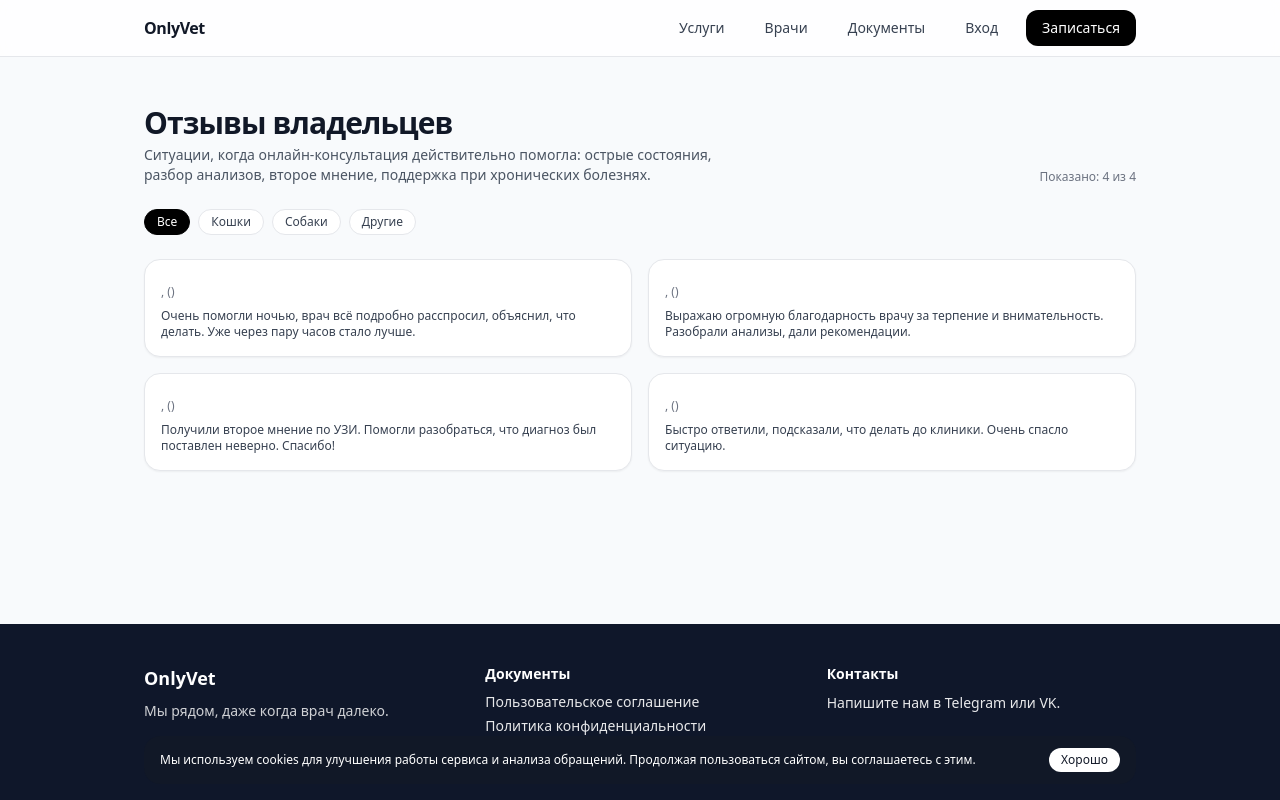
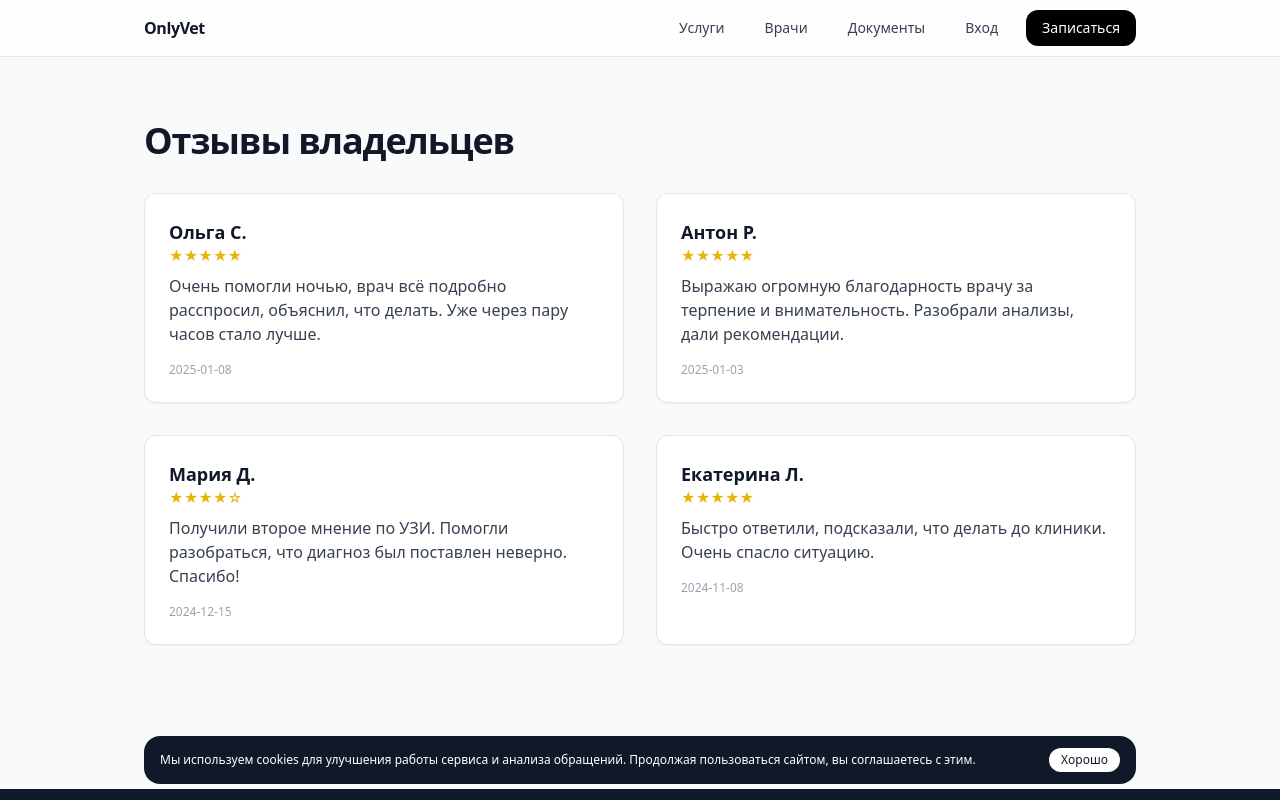
Before and after one commit to Stalser/OnlyVet3, a Next.js app: page /reviews in a window 1280 px wide. Shown: the top 800 px of the page. Built offline with nearby package versions, Linux system fonts and the light colour scheme.

Commit message:
Update page.tsx

```diff
--- a/app/reviews/page.tsx
+++ b/app/reviews/page.tsx
@@ -1,122 +1,25 @@
-"use client";
-
-import { useMemo, useState } from "react";
 import { reviews } from "../../lib/reviews";
 
-const SPECIES_FILTERS = [
-  { id: "all", label: "Все" },
-  { id: "кошка", label: "Кошки" },
-  { id: "собака", label: "Собаки" },
-  { id: "другой", label: "Другие" },
-];
+export default function ReviewsPage() {
+  return (
+    <main className="container mx-auto px-4 py-16">
+      <h1 className="text-4xl font-bold mb-8">Отзывы владельцев</h1>
 
-export default function ReviewsPage() {
-  const [species, setSpecies] = useState<string>("all");
-  const [tag, setTag] = useState<string>("");
-
-  const tags = useMemo(() => {
-    const set = new Set<string>();
-    reviews.forEach((r) => r.tag && set.add(r.tag));
-    return Array.from(set);
-  }, []);
-
-  const filtered = useMemo(() => {
-    return reviews.filter((r) => {
-      if (species !== "all" && r.species !== species) return false;
-      if (tag && r.tag !== tag) return false;
-      return true;
-    });
-  }, [species, tag]);
-
-  return (
-    <main className="bg-slate-50 py-12">
-      <div className="container space-y-6">
-        <div className="flex items-end justify-between gap-3 flex-wrap">
-          <div>
-            <h1 className="text-2xl sm:text-3xl font-semibold">
-              Отзывы владельцев
-            </h1>
-            <p className="text-sm text-gray-600 max-w-xl mt-1">
-              Ситуации, когда онлайн-консультация действительно помогла:
-              острые состояния, разбор анализов, второе мнение, поддержка при
-              хронических болезнях.
-            </p>
+      <div className="grid md:grid-cols-2 gap-8">
+        {reviews.map((r) => (
+          <div
+            key={r.id}
+            className="bg-white p-6 shadow-sm border border-gray-200 rounded-xl"
+          >
+            <div className="font-semibold text-lg">{r.name}</div>
+            <div className="text-yellow-500 text-sm mb-2">
+              {"★".repeat(r.rating)}{"☆".repeat(5 - r.rating)}
+            </div>
+            <p className="text-gray-700 whitespace-pre-line">{r.text}</p>
+            <div className="text-xs text-gray-400 mt-4">{r.date}</div>
           </div>
-          <div className="text-xs text-gray-500">
-            Показано: {filtered.length} из {reviews.length}
-          </div>
-        </div>
-
-        {/* Фильтры */}
-        <div className="flex flex-wrap gap-2 text-xs">
-          {SPECIES_FILTERS.map((f) => (
-            <button
-              key={f.id}
-              onClick={() => setSpecies(f.id)}
-              className={[
-                "badge",
-                species === f.id ? "badge-active" : "",
-              ].join(" ")}
-            >
-              {f.label}
-            </button>
-          ))}
-          {tags.length > 0 && (
-            <select
-              className="ml-auto rounded-xl border border-gray-200 px-3 py-1 outline-none.text-xs bg-white"
-              value={tag}
-              onChange={(e) => setTag(e.target.value)}
-            >
-              <option value="">Все темы</option>
-              {tags.map((t) => (
-                <option key={t} value={t}>
-                  {t}
-                </option>
-              ))}
-            </select>
-          )}
-        </div>
-
-        {/* Список отзывов */}
-        <div className="grid md:grid-cols-2 gap-4">
-          {filtered.map((r) => (
-            <ReviewCard key={r.id} {...r} />
-          ))}
-        </div>
+        ))}
       </div>
     </main>
   );
 }
-
-import type { Review } from "../../lib/reviews";
-import { useState } from "react";
-
-function ReviewCard(r: Review) {
-  const [expanded, setExpanded] = useState(false);
-
-  const MAX_CHARS = 260;
-  const showText =
-    expanded || r.text.length <= MAX_CHARS
-      ? r.text
-      : r.text.slice(0, MAX_CHARS) + "…";
-
-  return (
-    <article className="card p-4 flex flex-col gap-2 text-sm text-gray-800">
-      <h2 className="font-semibold text-[15px]">{r.title}</h2>
-      <div className="text-xs text-gray-500">
-        {r.ownerName}, {r.petName} ({r.species}){" "}
-        {r.tag && <span className="ml-1 text-[11px] text-gray-400">#{r.tag}</span>}
-      </div>
-      <p className="text-xs text-gray-700">{showText}</p>
-      {r.text.length > MAX_CHARS && (
-        <button
-          type="button"
-          onClick={() => setExpanded((v) => !v)}
-          className="mt-1 text-[11px] text-blue-600 underline underline-offset-2 self-start"
-        >
-          {expanded ? "Свернуть" : "Читать далее"}
-        </button>
-      )}
-    </article>
-  );
-}
```
